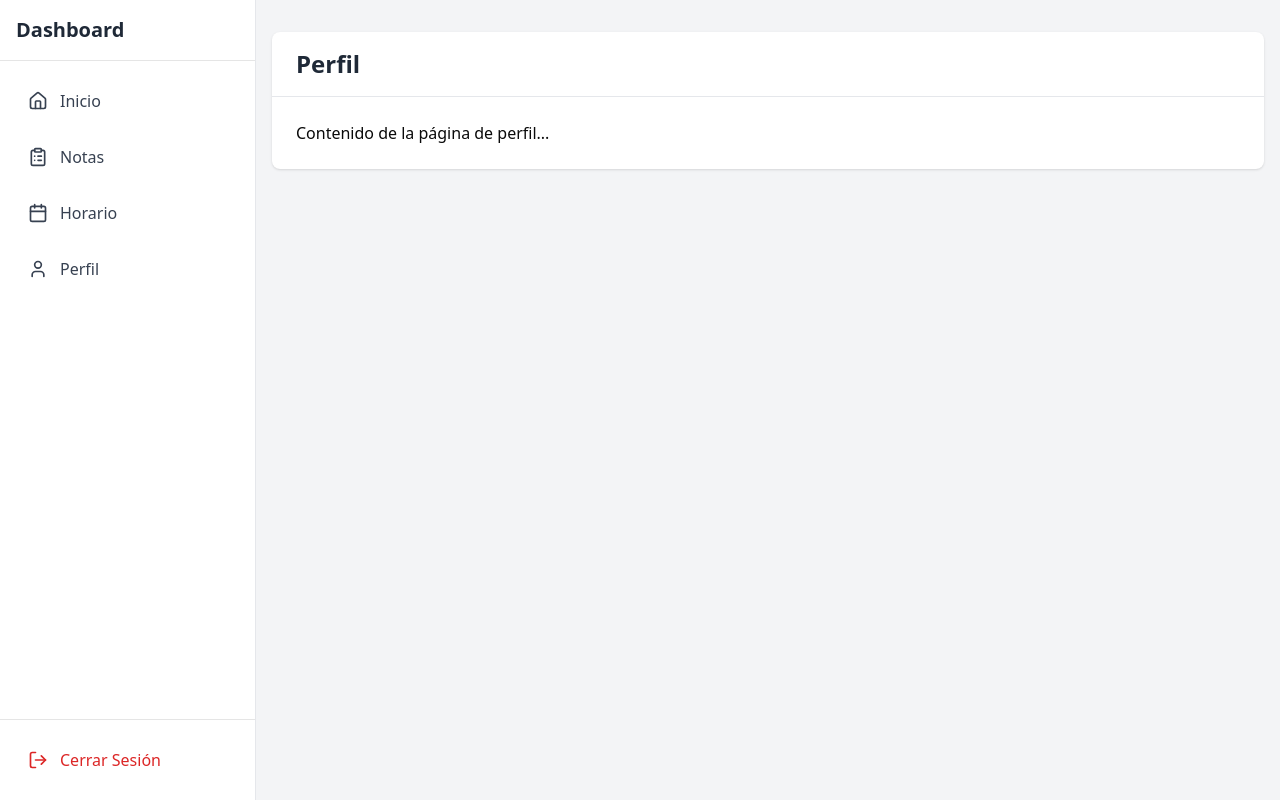
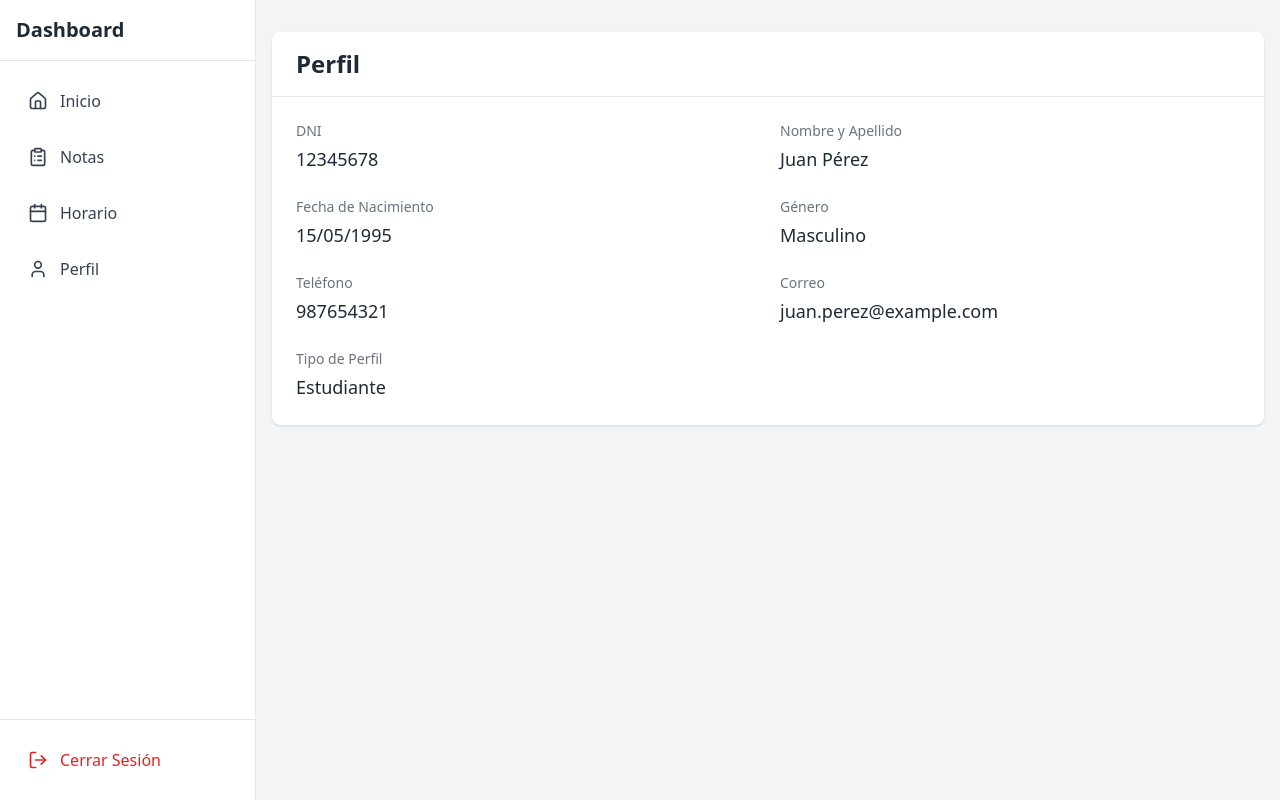
Before and after one commit to aresrc/project-educa-frontend, a Next.js app: page /student/dashboard/profile in a window 1280 px wide. Built offline with nearby package versions, Linux system fonts and the light colour scheme.

Commit message:
Añadido de datos de perfil

```diff
--- a/src/app/student/dashboard/profile/page.tsx
+++ b/src/app/student/dashboard/profile/page.tsx
@@ -1,12 +1,39 @@
 export default function ProfilePage() {
+  const profileData = {
+    dni: "12345678",
+    fullName: "Juan Pérez",
+    birthDate: "15/05/1995",
+    gender: "Masculino",
+    phone: "987654321",
+    email: "juan.perez@example.com",
+    profileType: "Estudiante",
+  }
+
   return (
     <div className="bg-white rounded-lg shadow">
       <div className="px-6 py-4 border-b border-gray-200">
         <h1 className="text-2xl font-semibold text-gray-800">Perfil</h1>
       </div>
       <div className="p-6">
-          <p>Contenido de la página de perfil...</p>
+        <div className="grid grid-cols-1 md:grid-cols-2 gap-6">
+          <ProfileField label="DNI" value={profileData.dni} />
+          <ProfileField label="Nombre y Apellido" value={profileData.fullName} />
+          <ProfileField label="Fecha de Nacimiento" value={profileData.birthDate} />
+          <ProfileField label="Género" value={profileData.gender} />
+          <ProfileField label="Teléfono" value={profileData.phone} />
+          <ProfileField label="Correo" value={profileData.email} />
+          <ProfileField label="Tipo de Perfil" value={profileData.profileType} />
+        </div>
       </div>
     </div>
   )
 }
+
+function ProfileField({ label, value }: { label: string; value: string }) {
+  return (
+    <div>
+      <h2 className="text-sm font-medium text-gray-500">{label}</h2>
+      <p className="mt-1 text-lg text-gray-800">{value}</p>
+    </div>
+  )
+}
```
Lines whose indentation alone changed are shown as unchanged.
